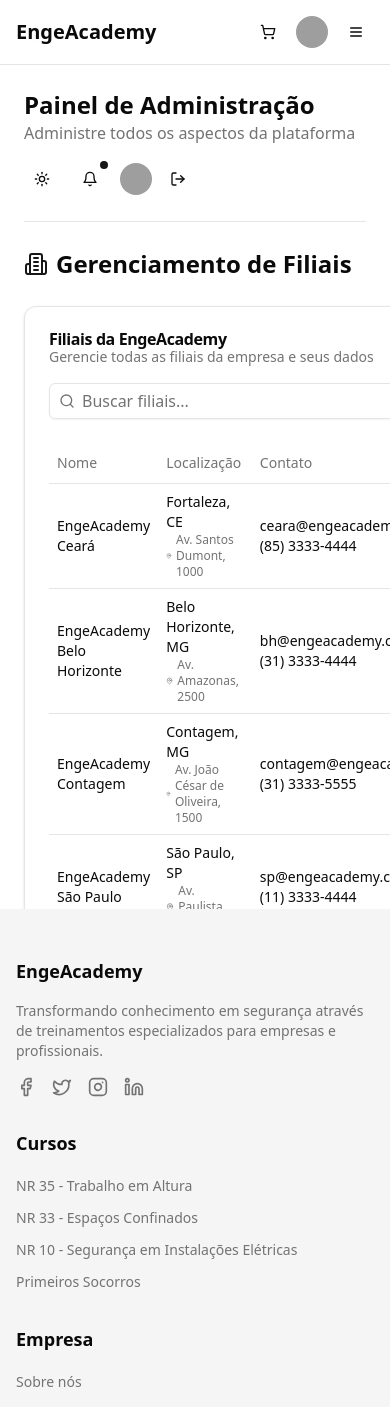
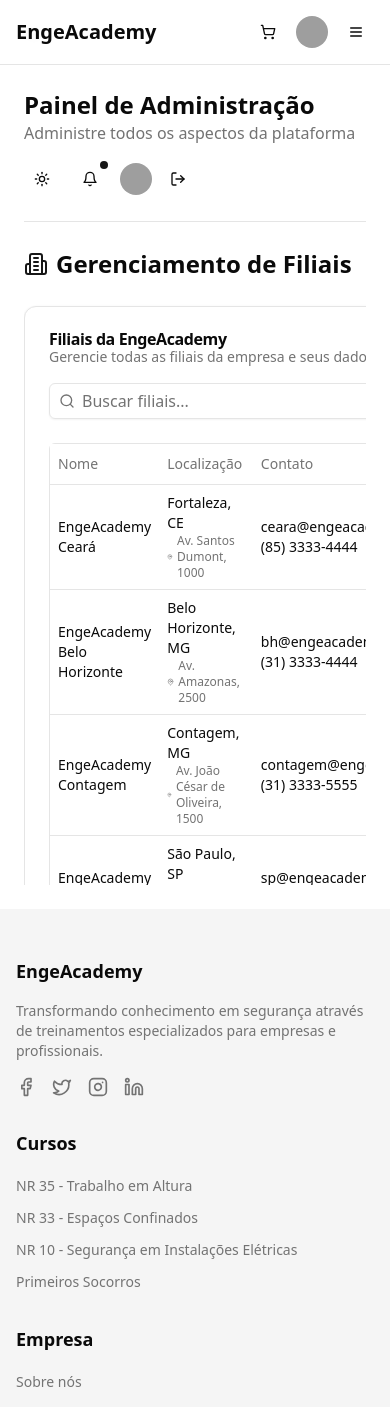
Before and after one commit to Iasmym-Louhanne/EngeAcademy.1, a Next.js app: page /dashboard/admin/filiais in a window 390 px wide. Shown: the top 1407 px of the page. Built offline with nearby package versions, Linux system fonts and the light colour scheme; sample sign-in values are in the browser's storage; grey boxes are pictures that could not be loaded.

Commit message:
[lasy] Melhoria da responsividade nas rolagens do sistema - escreveu 6 arquivo(s)

```diff
--- a/src/app/dashboard/admin/filiais/page.tsx
+++ b/src/app/dashboard/admin/filiais/page.tsx
@@ -14,6 +14,7 @@
 import { useAuth } from "@/contexts/auth-context";
 import { Building2, Edit, MapPin, Plus, Search, Trash2 } from "lucide-react";
 import { toast } from "sonner";
+import { ScrollableTable } from "@/components/ui/scrollable-table";
 
 export default function BranchesPage() {
   const { user } = useAuth();
@@ -121,7 +122,7 @@
                   Preencha os dados da nova filial abaixo.
                 </DialogDescription>
               </DialogHeader>
-              <div className="grid gap-4 py-4">
+              <div className="grid gap-4 py-4 max-h-[70vh] overflow-y-auto pr-1">
                 <div className="grid grid-cols-2 gap-4">
                   <div className="space-y-2">
                     <Label htmlFor="name" className="required">Nome da Filial</Label>
@@ -229,7 +230,7 @@
             </div>
           </CardHeader>
           <CardContent>
-            <Table>
+            <ScrollableTable maxHeight="60vh" stickyHeader>
               <TableHeader>
                 <TableRow>
                   <TableHead>Nome</TableHead>
@@ -295,7 +296,7 @@
                               </DialogDescription>
                             </DialogHeader>
                             {editingBranch && (
-                              <div className="grid gap-4 py-4">
+                              <div className="grid gap-4 py-4 max-h-[70vh] overflow-y-auto pr-1">
                                 <div className="grid grid-cols-2 gap-4">
                                   <div className="space-y-2">
                                     <Label htmlFor="edit-name">Nome da Filial</Label>
@@ -387,7 +388,7 @@
                   ))
                 )}
               </TableBody>
-            </Table>
+            </ScrollableTable>
           </CardContent>
         </Card>
       </div>
--- a/src/app/dashboard/empresa/funcionarios/page.tsx
+++ b/src/app/dashboard/empresa/funcionarios/page.tsx
@@ -12,6 +12,7 @@
 import { Download, FileUp, Plus, Search, Trash2, UserPlus } from "lucide-react";
 import { toast } from "sonner";
 import { Progress } from "@/components/ui/progress";
+import { ScrollableTable } from "@/components/ui/scrollable-table";
 
 export default function FuncionariosPage() {
   const [searchTerm, setSearchTerm] = useState("");
@@ -218,7 +219,7 @@
             </div>
           </CardHeader>
           <CardContent>
-            <Table>
+            <ScrollableTable maxHeight="60vh" stickyHeader>
               <TableHeader>
                 <TableRow>
                   <TableHead>Nome</TableHead>
@@ -266,7 +267,7 @@
                   })
                 )}
               </TableBody>
-            </Table>
+            </ScrollableTable>
           </CardContent>
         </Card>
       </div>
--- a/src/app/globals.css
+++ b/src/app/globals.css
@@ -143,5 +143,65 @@
   }
   body {
     @apply bg-background text-foreground;
+    scroll-behavior: smooth;
+  }
+
+  /* Estilizar scrollbars para navegadores baseados em webkit */
+  ::-webkit-scrollbar {
+    width: 10px;
+    height: 10px;
+  }
+
+  ::-webkit-scrollbar-track {
+    background-color: hsl(var(--muted));
+    border-radius: 5px;
+  }
+
+  ::-webkit-scrollbar-thumb {
+    background-color: hsl(var(--muted-foreground) / 0.4);
+    border-radius: 5px;
+    border: 2px solid hsl(var(--muted));
+  }
+
+  ::-webkit-scrollbar-thumb:hover {
+    background-color: hsl(var(--muted-foreground) / 0.6);
+  }
+
+  /* Estilos para Firefox */
+  * {
+    scrollbar-width: thin;
+    scrollbar-color: hsl(var(--muted-foreground) / 0.4) hsl(var(--muted));
   }
 }
+
+/* Utilitários para rolagem */
+@layer utilities {
+  .scroll-smooth {
+    scroll-behavior: smooth;
+  }
+
+  .scroll-pt-4 {
+    scroll-padding-top: 1rem;
+  }
+
+  .scroll-pb-4 {
+    scroll-padding-bottom: 1rem;
+  }
+
+  .no-scrollbar::-webkit-scrollbar {
+    display: none;
+  }
+
+  .no-scrollbar {
+    -ms-overflow-style: none;
+    scrollbar-width: none;
+  }
+
+  .overflow-y-overlay {
+    overflow-y: overlay;
+  }
+
+  .overflow-x-overlay {
+    overflow-x: overlay;
+  }
+}
--- a/src/components/dashboard/shared/dashboard-layout.tsx
+++ b/src/components/dashboard/shared/dashboard-layout.tsx
@@ -1,6 +1,6 @@
 "use client";
 
-import { useState, ReactNode } from "react";
+import { useState, ReactNode, useEffect } from "react";
 import Link from "next/link";
 import { usePathname } from "next/navigation";
 import {
@@ -23,6 +23,7 @@
 import { Sheet, SheetContent, SheetTrigger } from "@/components/ui/sheet";
 import { DashboardHeader } from "./dashboard-header";
 import { useAuth } from "@/contexts/auth-context";
+import { ScrollArea } from "@/components/ui/scroll-area";
 
 type NavItem = {
   title: string;
@@ -40,6 +41,21 @@
   const [isSidebarOpen, setIsSidebarOpen] = useState(true);
   const pathname = usePathname();
   const { user, logout } = useAuth();
+  const [isMobile, setIsMobile] = useState(false);
+
+  // Detectar se estamos em um dispositivo móvel
+  useEffect(() => {
+    const checkMobile = () => {
+      setIsMobile(window.innerWidth < 768);
+    };
+
+    checkMobile();
+    window.addEventListener('resize', checkMobile);
+
+    return () => {
+      window.removeEventListener('resize', checkMobile);
+    };
+  }, []);
 
   const navItems: Record<string, NavItem[]> = {
     aluno: [
@@ -180,7 +196,9 @@
             </Button>
           </div>
         </div>
-        <div className="flex-1 overflow-y-auto py-4">
+
+        <ScrollArea className="flex-1">
+          <div className="py-4">
             <nav className="space-y-1 px-2">
               {currentNavItems.map((item) => (
                 <Link
@@ -200,6 +218,8 @@
               ))}
             </nav>
           </div>
+        </ScrollArea>
+
         <div className="border-t p-4">
           <div
             className={cn(
@@ -256,6 +276,8 @@
               </Button>
             </SheetTrigger>
           </div>
+
+          <ScrollArea className="h-[calc(100vh-8rem)]">
             <div className="py-4">
               <nav className="space-y-1 px-2">
                 {currentNavItems.map((item) => (
@@ -275,6 +297,8 @@
                 ))}
               </nav>
             </div>
+          </ScrollArea>
+
           <div className="border-t p-4">
             <div className="flex items-center">
               <Avatar className="h-8 w-8">
@@ -307,13 +331,15 @@
 
       {/* Conteúdo principal */}
       <div className="flex-1 flex flex-col overflow-hidden">
-        <div className="p-6">
+        <div className="p-6 h-full flex flex-col">
           <DashboardHeader
             title={userTitles[userType]?.title || "Dashboard"}
             description={userTitles[userType]?.description}
           />
-          <main>
+          <main className="flex-1 overflow-auto scroll-smooth">
+            <div className="pb-6">
               {children}
+            </div>
           </main>
         </div>
       </div>
--- a/src/components/ui/scroll-area.tsx
+++ b/src/components/ui/scroll-area.tsx
@@ -35,12 +35,12 @@
       orientation === "vertical" &&
         "h-full w-2.5 border-l border-l-transparent p-[1px]",
       orientation === "horizontal" &&
-        "h-2.5 flex-col border-t border-t-transparent p-[1px]",
-      className,
+        "h-2.5 border-t border-t-transparent p-[1px]",
+      className
     )}
     {...props}
   >
-    <ScrollAreaPrimitive.ScrollAreaThumb className="relative flex-1 rounded-full bg-border" />
+    <ScrollAreaPrimitive.ScrollAreaThumb className="relative flex-1 rounded-full bg-border hover:bg-muted-foreground/20 transition-colors" />
   </ScrollAreaPrimitive.ScrollAreaScrollbar>
 ));
 ScrollBar.displayName = ScrollAreaPrimitive.ScrollAreaScrollbar.displayName;
--- /dev/null
+++ b/src/components/ui/scrollable-table.tsx
@@ -0,0 +1,98 @@
+"use client";
+
+import React, { useState, useEffect } from "react";
+import { ScrollArea } from "@/components/ui/scroll-area";
+import { Table, TableBody, TableCell, TableHead, TableHeader, TableRow } from "@/components/ui/table";
+import { cn } from "@/lib/utils";
+
+interface ScrollableTableProps {
+  className?: string;
+  children: React.ReactNode;
+  maxHeight?: string | number;
+  stickyHeader?: boolean;
+}
+
+export function ScrollableTable({
+  className,
+  children,
+  maxHeight = "70vh",
+  stickyHeader = true
+}: ScrollableTableProps) {
+  const [isOverflowing, setIsOverflowing] = useState(false);
+  const containerRef = React.useRef<HTMLDivElement>(null);
+
+  // Verificar se o conteúdo está transbordando
+  useEffect(() => {
+    const checkOverflow = () => {
+      if (containerRef.current) {
+        const { scrollHeight, clientHeight } = containerRef.current;
+        setIsOverflowing(scrollHeight > clientHeight);
+      }
+    };
+
+    checkOverflow();
+
+    // Verificar novamente em caso de redimensionamento
+    window.addEventListener("resize", checkOverflow);
+
+    return () => {
+      window.removeEventListener("resize", checkOverflow);
+    };
+  }, [children]);
+
+  return (
+    <div
+      ref={containerRef}
+      className={cn(
+        "relative rounded-md border",
+        className
+      )}
+      style={{ maxHeight }}
+    >
+      <ScrollArea className="h-full w-full">
+        <div className="w-full">
+          <Table>
+            {React.Children.map(children, (child) => {
+              if (React.isValidElement(child)) {
+                // Aplicar estilos ao cabeçalho da tabela se stickyHeader for true
+                if (child.type === TableHeader && stickyHeader) {
+                  return React.cloneElement(child as React.ReactElement, {
+                    className: cn(
+                      "sticky top-0 z-10 bg-background",
+                      child.props.className
+                    ),
+                  });
+                }
+
+                // Passar o resto dos elementos inalterados
+                return child;
+              }
+              return child;
+            })}
+          </Table>
+        </div>
+      </ScrollArea>
+
+      {/* Indicador de rolagem - mostrado apenas quando há conteúdo transbordando */}
+      {isOverflowing && (
+        <div className="absolute bottom-2 right-2 h-6 w-6 rounded-full bg-primary/10 flex items-center justify-center animate-bounce">
+          <svg
+            xmlns="http://www.w3.org/2000/svg"
+            width="16"
+            height="16"
+            viewBox="0 0 24 24"
+            fill="none"
+            stroke="currentColor"
+            strokeWidth="2"
+            strokeLinecap="round"
+            strokeLinejoin="round"
+            className="text-primary"
+          >
+            <path d="M12 17V7" />
+            <path d="m6 11 6 6 6-6" />
+          </svg>
+        </div>
+      )}
+    </div>
+  );
+}
```
Lines whose indentation alone changed are shown as unchanged.
